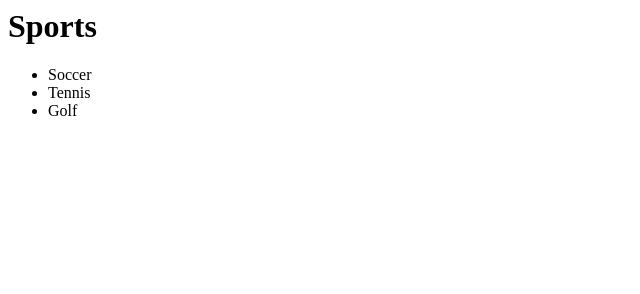
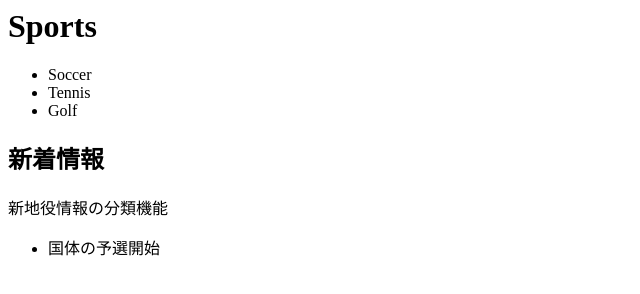
Before and after one commit to koushiki36/spors, a plain HTML site: page index.html in a window 1280 px wide. Shown: the whole page, without its empty margins (0-640 px from the left). Drawn offline with Linux system fonts and the light colour scheme.

Commit message:
新着情報完成

```diff
--- a/index.html
+++ b/index.html
@@ -4,3 +4,8 @@
     <li>Tennis</li>
     <li>Golf</li>
 </ul>
+<h2>新着情報</h2>
+<p>新地役情報の分類機能</p>
+<ul>
+    <li>国体の予選開始</li>
+</ul>
```
